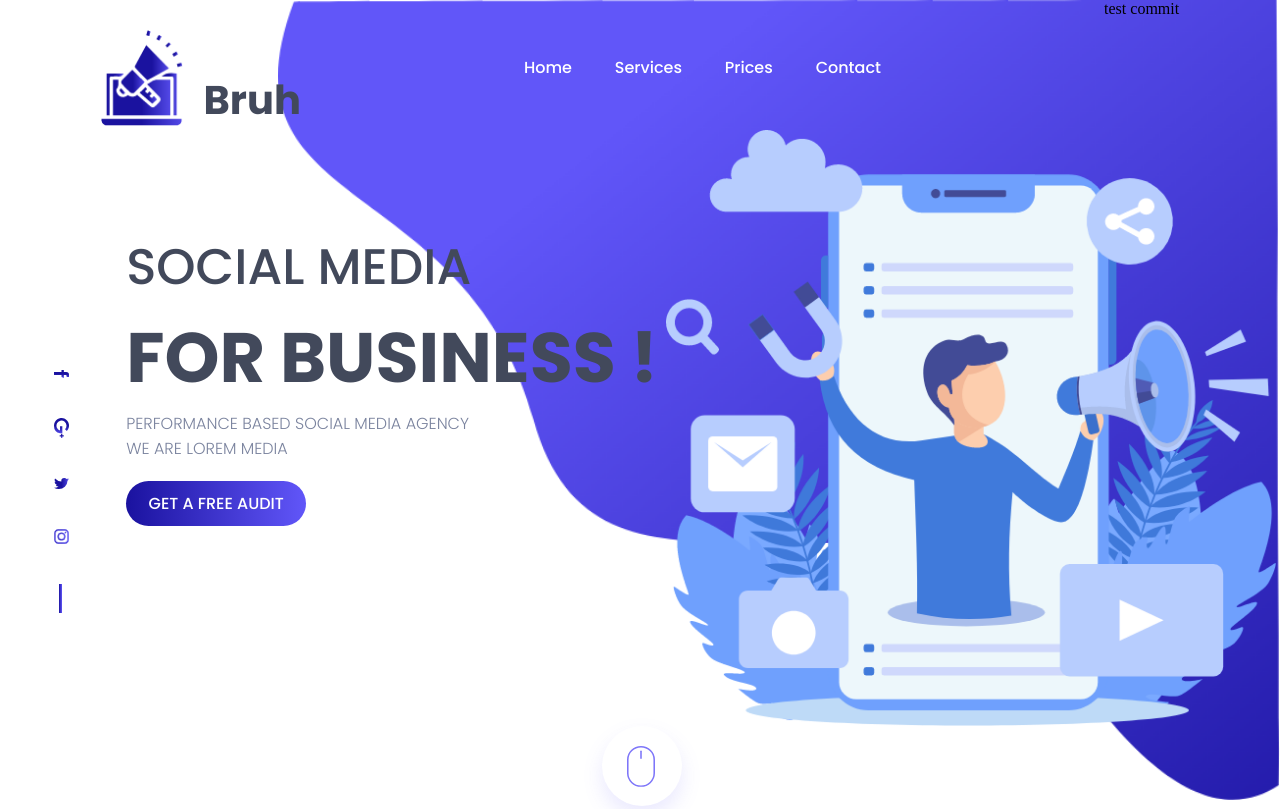
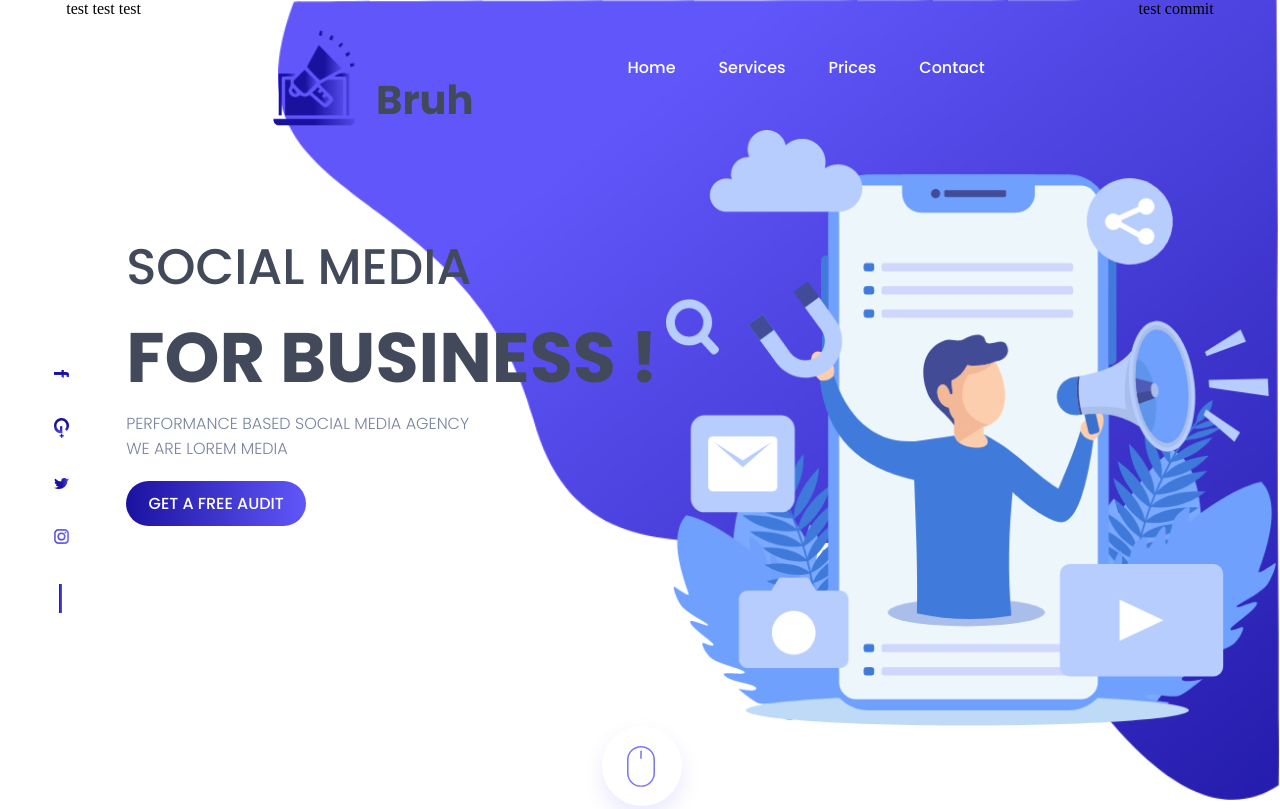
Before and after one commit to Bakabruh/ftp-rendu.github.io, a website: page index.html in a window 1280 px wide. Shown: the top 809 px of the page. Drawn offline with Linux system fonts and the light colour scheme.

Commit message:
update test commit

```diff
--- a/index.html
+++ b/index.html
@@ -20,6 +20,9 @@
 
     <header class="header">
         <div class="upper">
+            test
+            test
+            test
             <div class="marketing">
                 <img src="assets/img/logo.png" alt="Logo">
                 <h2>Bruh</h2>
```
